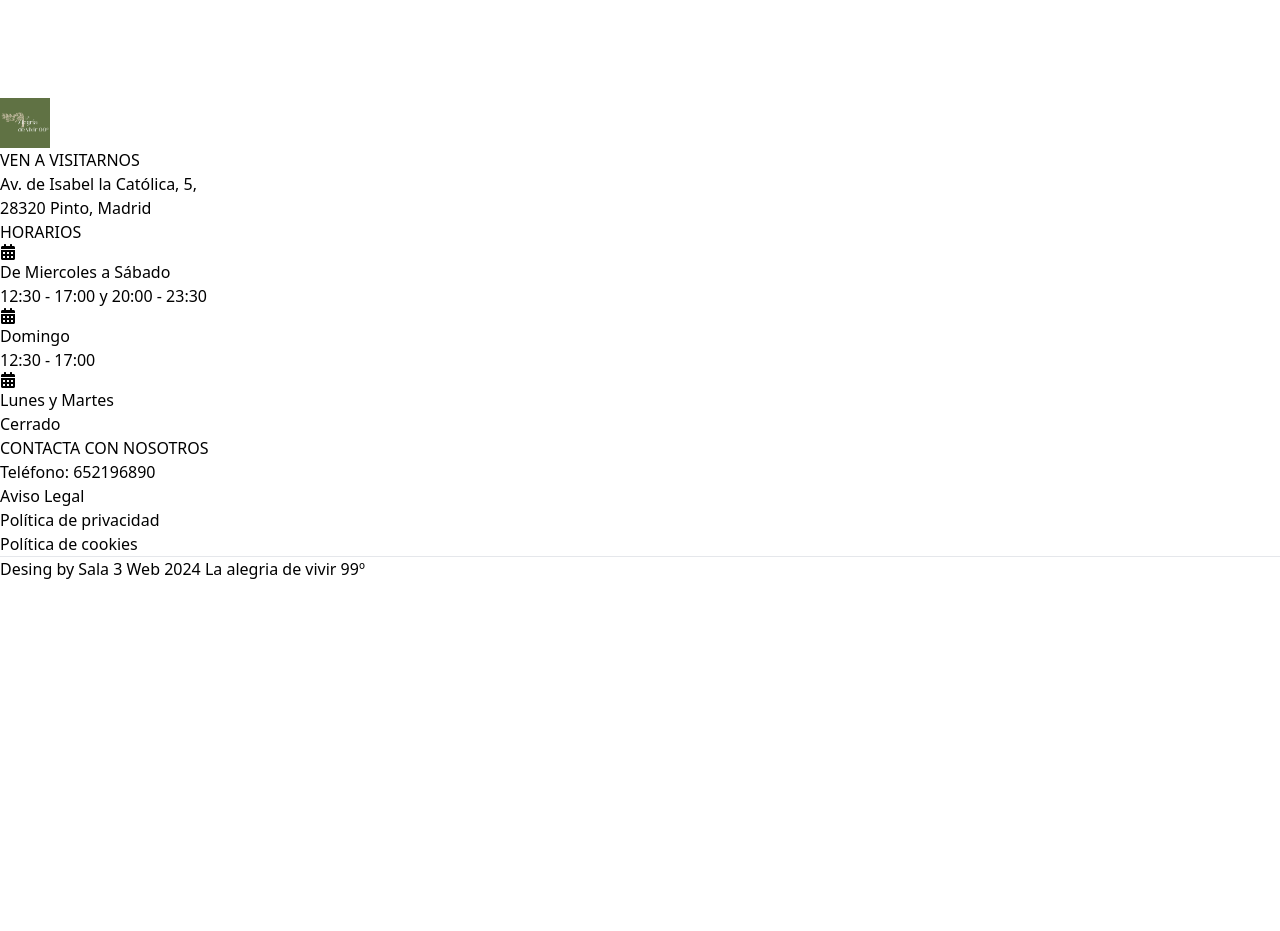
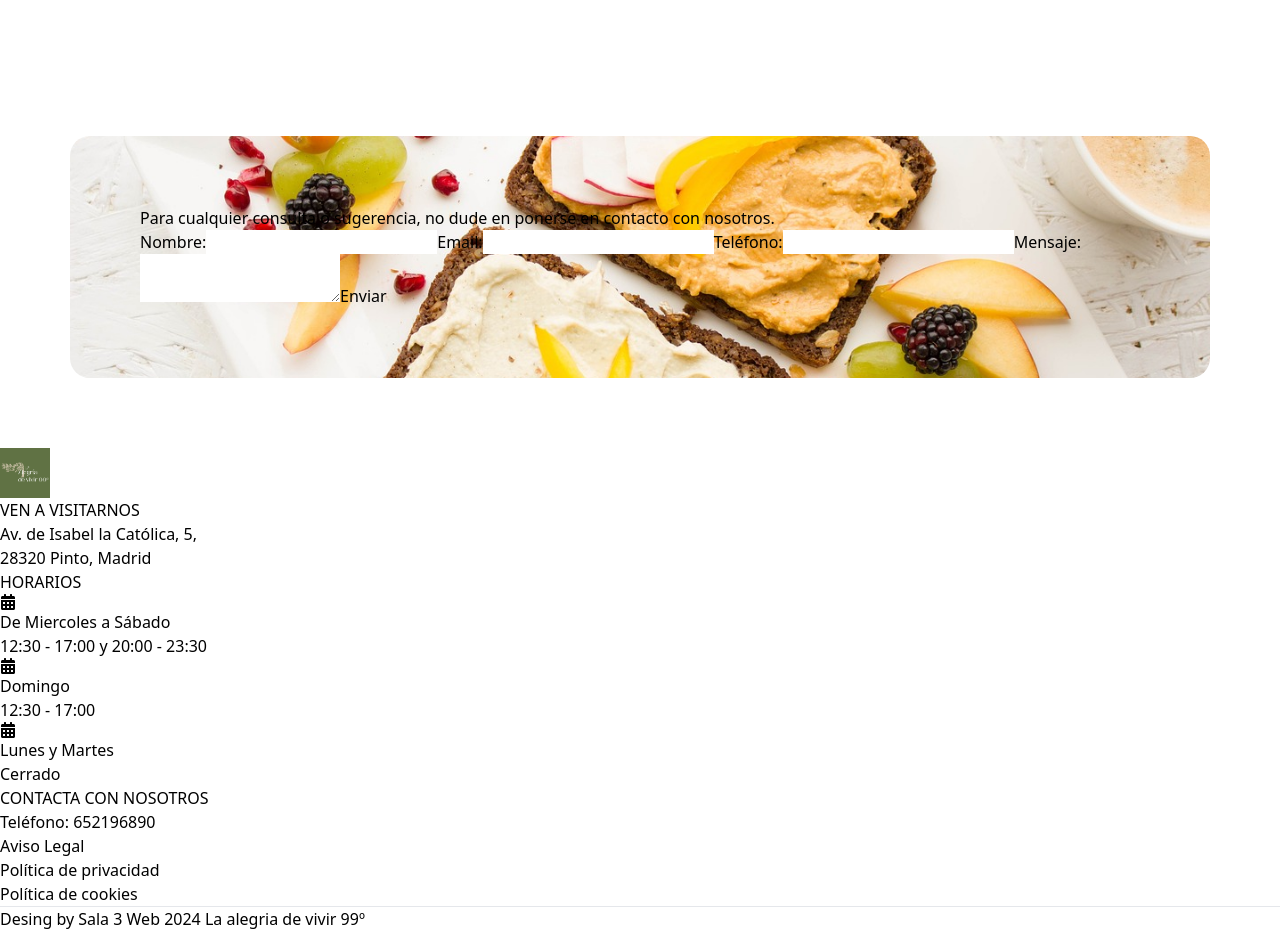
Before and after one commit to La-alegria-de-vivir/Frontend, a React (Vite) app: page / in a window 1280 px wide. Shown: the part 4820-5751 px from the top of the page. Before the commit the page ends 5401 px from the top, so only its background shows below. Built offline with nearby package versions, Linux system fonts and the light colour scheme; no server answers.

Commit message:
add contact

```diff
--- a/src/App.jsx
+++ b/src/App.jsx
@@ -1,4 +1,5 @@
 import { BrowserRouter, Route, Routes } from 'react-router-dom';
+import Contact from "./Components/Contact/Contact";
 import Reservation from './Pages/Reservation/Reservation.jsx';
 import Navbar from './Components/Navbar/Navbar.jsx';
 import Footer from './Components/Footer/Footer.jsx';
@@ -16,6 +17,7 @@ function App() {
         <Route path='/' element={<Home/>}/>
         <Route path="*" element={<NotFound />} />
       </Routes>
+      <Contact />
       <Footer/>
       </BrowserRouter>
   )
--- /dev/null
+++ b/src/Components/Contact/Contact.jsx
@@ -0,0 +1,111 @@
+import React, { useState } from "react";
+import foodPlateImage from "../../assets/imagecontact.jpg";
+
+const Contact = () => {
+  const [formData, setFormData] = useState({
+    firstName: "",
+    lastName: "",
+    email: "",
+    phone: "",
+    message: "",
+  });
+  const [successMessage, setSuccessMessage] = useState(null);
+
+  const handleChange = (e) => {
+    const { name, value } = e.target;
+    setFormData((prevData) => ({
+      ...prevData,
+      [name]: value,
+    }));
+  };
+
+  const handleSubmit = (e) => {
+    e.preventDefault();
+    console.log("Formulario enviado:", formData);
+    setFormData({
+      firstName: "",
+      email: "",
+      phone: "",
+      message: "",
+    });
+    setSuccessMessage("¡Tu consulta se ha enviado con éxito! Gracias.");
+    setTimeout(() => {
+      setSuccessMessage(null);
+    }, 3000);
+  };
+
+  return (
+    <div
+      className="py-8 px-4"
+      style={{
+        backgroundImage: `url(${foodPlateImage})`,
+        backgroundSize: "cover",
+        backgroundPosition: "center",
+        margin: "70px",
+        padding: "70px",
+        borderRadius: "20px",
+      }}
+    >
+      <div className="max-w-4xl mx-auto bg-white bg-opacity-75 p-6 rounded-lg shadow-md">
+        <p className="text-lg mb-6">
+          Para cualquier consulta o sugerencia, no dude en ponerse en contacto con nosotros.
+        </p>
+        <form onSubmit={handleSubmit} className="max-w-sm mx-auto">
+          <label className="block mb-4">
+            <span className="text-gray-700">Nombre:</span>
+            <input
+              className="form-input mt-1 block w-full"
+              type="text"
+              name="firstName"
+              value={formData.firstName}
+              onChange={handleChange}
+              required
+            />
+          </label>
+          <label className="block mb-4">
+            <span className="text-gray-700">Email:</span>
+            <input
+              className="form-input mt-1 block w-full"
+              type="email"
+              name="email"
+              value={formData.email}
+              onChange={handleChange}
+              required
+            />
+          </label>
+          <label className="block mb-4">
+            <span className="text-gray-700">Teléfono:</span>
+            <input
+              className="form-input mt-1 block w-full"
+              type="tel"
+              name="phone"
+              value={formData.phone}
+              onChange={handleChange}
+            />
+          </label>
+          <label className="block mb-4">
+            <span className="text-gray-700">Mensaje:</span>
+            <textarea
+              className="form-textarea mt-1 block w-full"
+              name="message"
+              value={formData.message}
+              onChange={handleChange}
+              required
+            />
+          </label>
+          <button
+            type="submit"
+            className="bg-gradient-to-r from-yellow-300 to-red-300 hover:from-yellow-300 hover:to-red-600 text-white font-bold py-2 px-4 rounded transition-colors duration-300"
+            >
+            Enviar
+          </button>
+          {successMessage && (
+            <p className="text-green-700 mt-2">{successMessage}</p>
+          )}
+        </form>
+      </div>
+    </div>
+  );
+};
+
+export default Contact;
```
Also changed, not shown: src/Components/Contanct/Contanct.jsx (deleted), src/assets/imagecontact.jpg (added).
